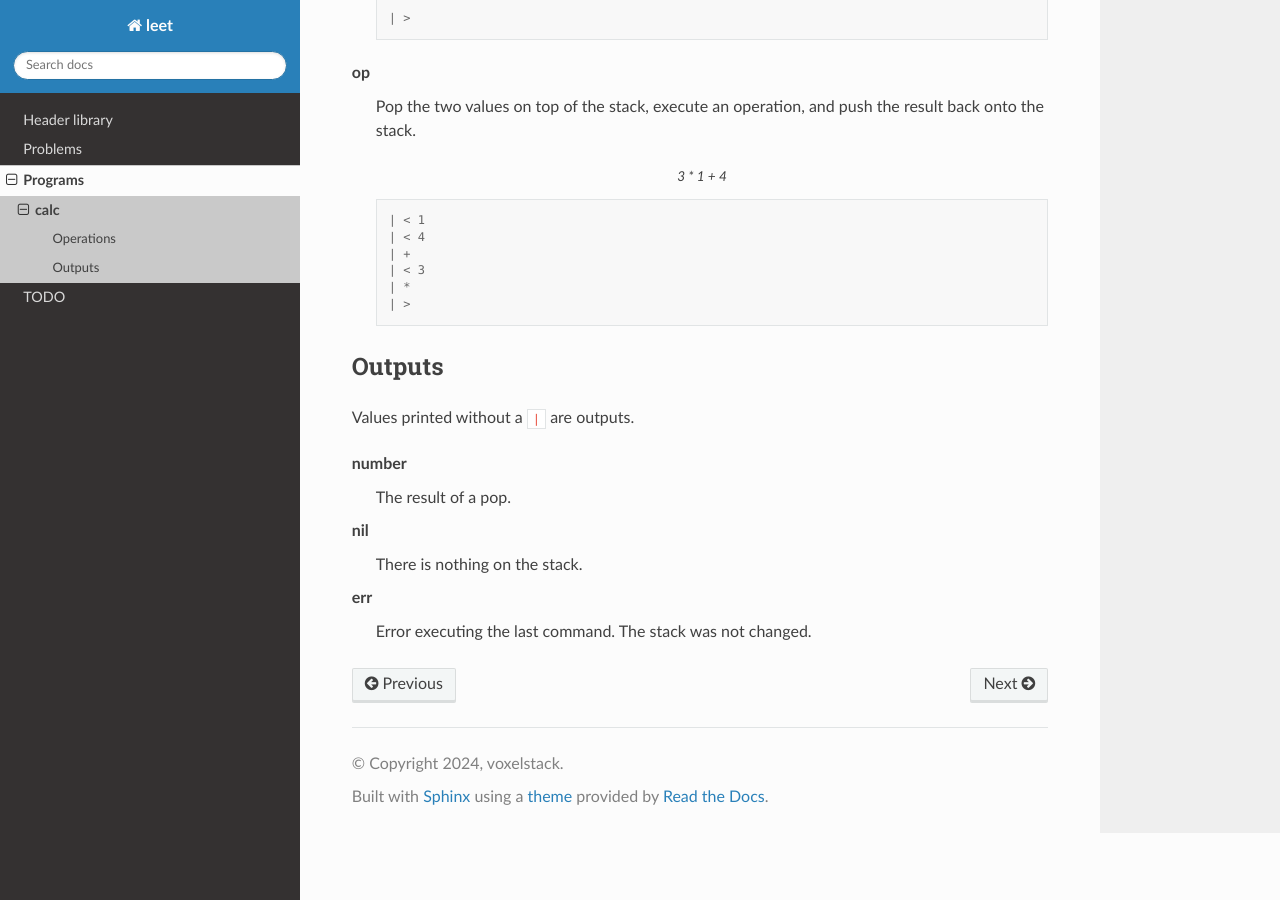
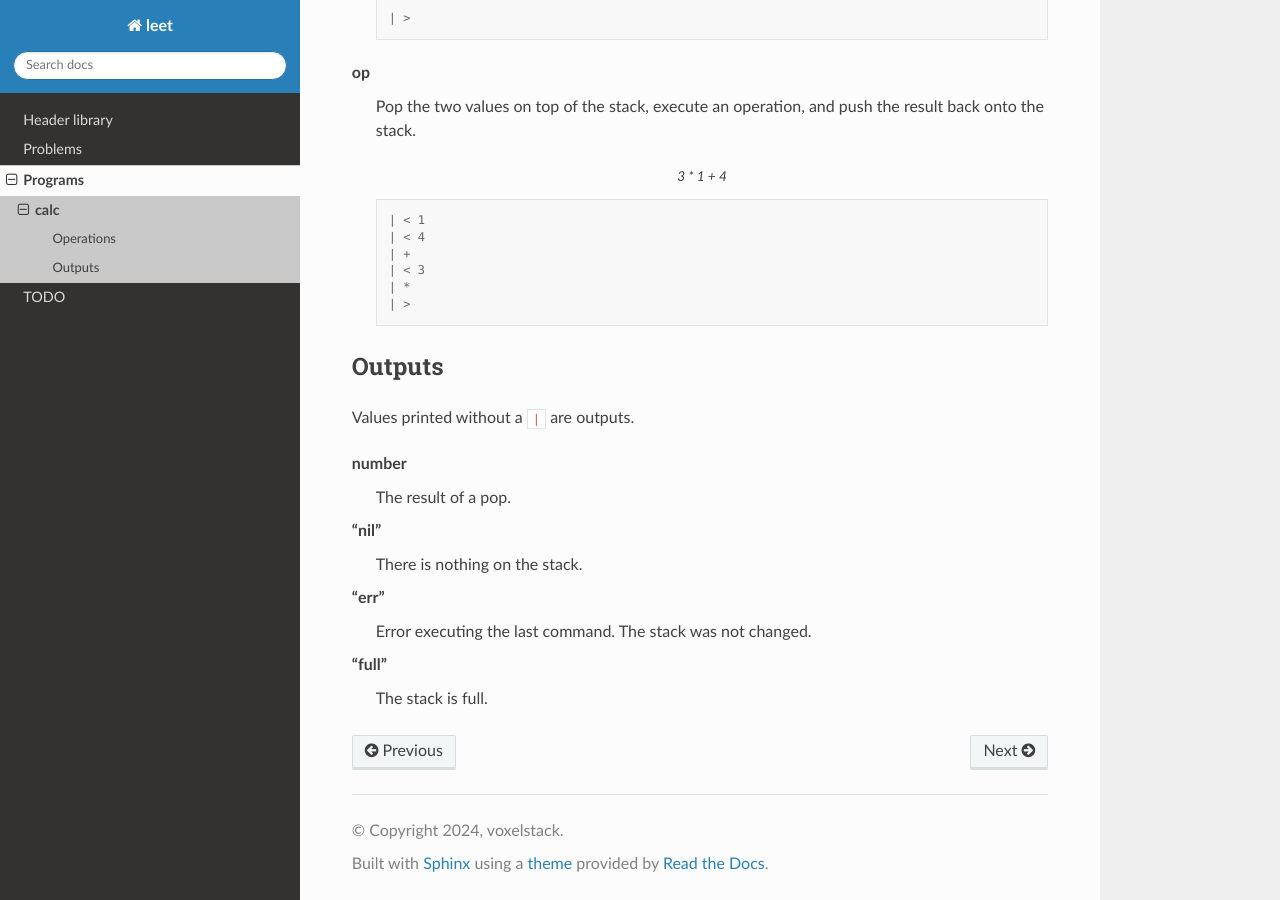
Before and after one commit to voxelstack/leet, a Sphinx documentation site: the page built from docs/programs/calc.rst, in a window 1280 px wide and 900 px high, scrolled down 839 px. Built offline with Sphinx 7.4.7 and the Read the Docs theme 2.0.0, drawn with Linux system fonts in a browser that asks for light colours.

Commit message:
Missing output for calc program.

```diff
--- a/docs/programs/calc.rst
+++ b/docs/programs/calc.rst
@@ -50,7 +50,9 @@ Values printed without a :code:`|` are outputs.
 
 number
     The result of a pop.
-nil
+"nil"
     There is nothing on the stack.
-err
+"err"
     Error executing the last command. The stack was not changed.
+"full"
+    The stack is full.
```
